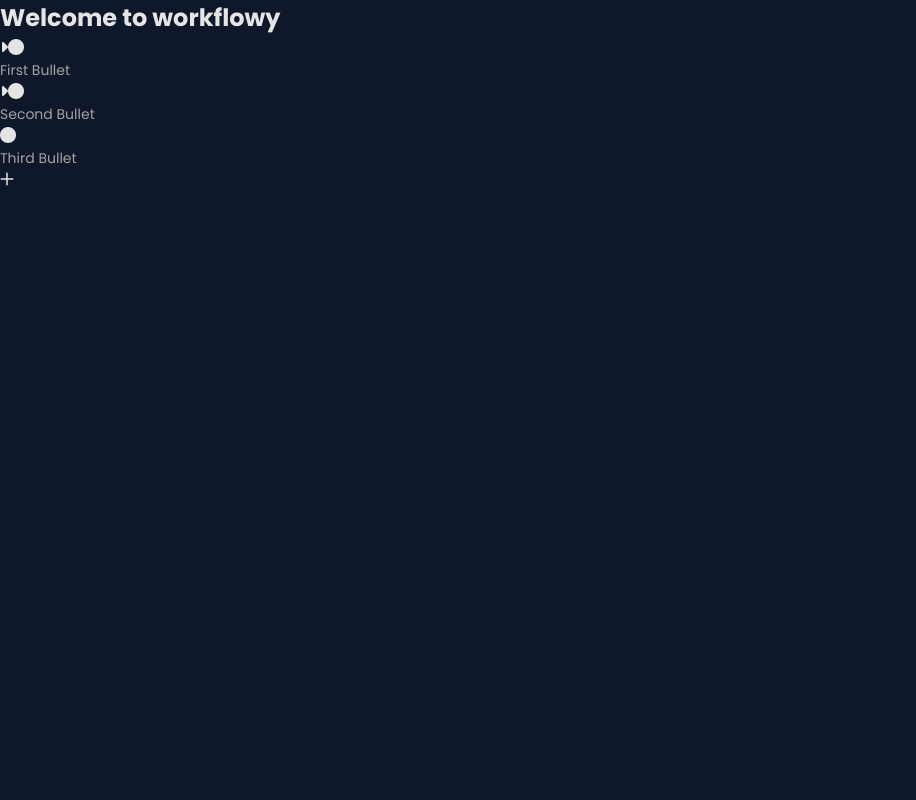
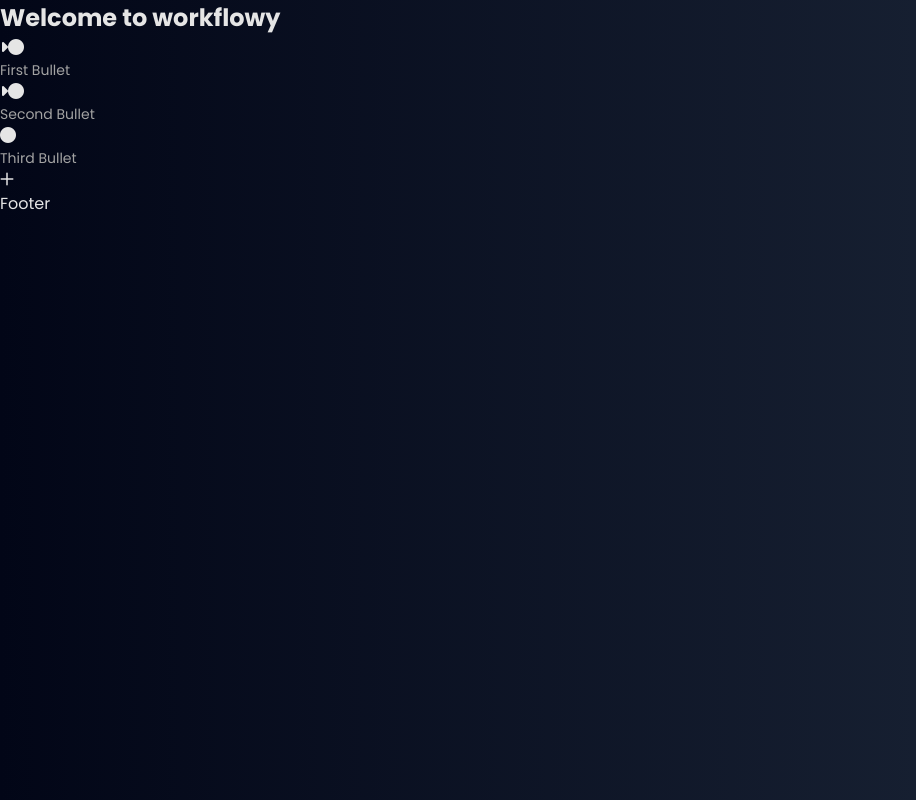
Before and after one commit to tamzid-hassan/workflowy-v1, a React (Vite) app: page / in a window 1280 px wide. Shown: the whole page, without its empty margins (0-916 px from the left). Built offline with nearby package versions, Linux system fonts and the light colour scheme.

Commit message:
Nested Element route render and absolute path in url done

```diff
--- a/package.json
+++ b/package.json
@@ -13,7 +13,8 @@
     "@reduxjs/toolkit": "^2.2.7",
     "react": "^18.3.1",
     "react-dom": "^18.3.1",
-    "react-redux": "^9.1.2"
+    "react-redux": "^9.1.2",
+    "react-router-dom": "^6.26.2"
   },
   "devDependencies": {
     "@eslint/js": "^9.9.0",
--- a/src/App.jsx
+++ b/src/App.jsx
@@ -1,5 +1,7 @@
 
-import BulletItems from "./BulletItems"
+import { Outlet } from "react-router-dom"
+import Footer from "./Footer/Footer"
+import Header from "./Header/Header"
 
 
 function App() {
@@ -8,8 +10,9 @@
   return (
     // border border-solid border-white
     <div className="h-screen w-full max-w-[85%] mx-auto flex flex-col items-center justify-start mt-40 ">
-      <h1 className="mb-10">Welcome to workflowy</h1>
-      <BulletItems />
+      <Header />
+      <Outlet />
+      <Footer />
     </div>
   )
 }
--- a/src/BulletItem.jsx
+++ b/src/BulletItem.jsx
@@ -2,6 +2,7 @@
 import AddBulletItem from "./AddBulletItem"
 import { useDispatch } from "react-redux"
 import { updateBullet } from "./features/bullet/bulletSlice"
+import { Link } from "react-router-dom"
 
 
 function BulletItem({ id, content, index, children }) {
@@ -30,17 +31,10 @@
         }
     }, [isEditing])
 
-    useEffect(() => {
-        setIsEditing(!isEditing)
-        if (isEditing) {
-            inputRef.current.focus()
-            inputRef.current.select()
-        }
-    }, [newBulletRef])
 
     return (
         <>
-            <div className={`flex justify-center gap-x-2 ${children?.length > 0 ? "" : "ml-4"}`}>
+            <div className={`flex w-full gap-x-2 ${children?.length > 0 ? "" : "ml-4"}`}>
                 {children?.length > 0 &&
                     <button
                         onClick={() => setShowChildrenItems(!showChildrenItems)}
@@ -49,11 +43,11 @@
                     </button>
                 }
 
-                <button className="text-sm rounded-full"><i className=" fa-solid fa-circle hover:text-slate-500"></i></button>
+                <Link to={`../${id}`} className="text-sm rounded-full"><i className=" fa-solid fa-circle hover:text-slate-500"></i></Link>
                 {isEditing ?
                     (<input
                         ref={inputRef}
-                        className="flex-grow border-b bg-slate-900 focus:outline-none focus:border-blue-500"
+                        className="flex-grow bg-transparent border-b focus:outline-none focus:border-blue-500"
                         value={inputValue}
                         autoFocus
                         onChange={(e) => setInputValue(e.target.value)}
--- a/src/BulletItems.jsx
+++ b/src/BulletItems.jsx
@@ -2,11 +2,12 @@
 import BulletItem from "./BulletItem"
 import AddBulletItem from "./AddBulletItem"
 
+
 function BulletItems() {
 
-    // Getting the bullet Items from Redux Store
-    const bulletItems = useSelector(state => state.bullets)
-    console.log("🚀 ~ BulletItems ~ bulletItems:", bulletItems)
+
+    const bulletItemsList = useSelector(state => state.bullets)
+
 
     // Recursively looping through each bullet items and passing them into <BulletItem/> component
     function renderItemsRecursively(items) {
@@ -29,7 +30,8 @@
     return (
         <>
             <div className="flex flex-col items-start w-full gap-1">
-                {bulletItems && renderItemsRecursively(bulletItems)}
+
+                {bulletItemsList && renderItemsRecursively(bulletItemsList)}
 
                 <AddBulletItem parentId={"root"} />
             </div>
--- /dev/null
+++ b/src/Footer/Footer.jsx
@@ -0,0 +1,9 @@
+import React from 'react'
+
+function Footer() {
+    return (
+        <div>Footer</div>
+    )
+}
+
+export default Footer
--- /dev/null
+++ b/src/Header/Header.jsx
@@ -0,0 +1,11 @@
+import React from 'react'
+
+function Header() {
+    return (
+        <>
+            <h1 className="mb-10">Welcome to workflowy</h1>
+        </>
+    )
+}
+
+export default Header
--- /dev/null
+++ b/src/SingleView.jsx
@@ -0,0 +1,64 @@
+import { useEffect, useState } from "react"
+import { useDispatch, useSelector } from "react-redux"
+import { useParams } from "react-router-dom"
+import { getBulletItem } from "./features/bullet/bulletSlice";
+import BulletItem from "./BulletItem";
+
+function SingleView() {
+
+    const dispatch = useDispatch()
+
+    // state for managing filtered bullet Item list
+    const [itemsList, setItemsList] = useState([]);
+
+
+    // Checking parrams of bullet Item Id
+    const { bulletItemId } = useParams()
+    console.log("🚀 ~ bulletItemId ~ Singleview:", bulletItemId)
+
+
+    useEffect(() => {
+
+        if (bulletItemId && bulletItemId.length > 0) {
+
+            // Getting the filtered Bullet Item from Redux Slice
+            const { payload } = dispatch(getBulletItem(bulletItemId))
+            // console.log(payload)
+
+            setItemsList(payload)
+        }
+
+    }, [bulletItemId, dispatch])
+
+    console.log(itemsList)
+
+
+    // Recursively looping through each bullet items and passing them into <BulletItem/> component
+    function renderItemsRecursively(items) {
+
+        return items.map((item, index) => (
+            <BulletItem
+                key={index}
+                id={item.id}
+                content={item.content}
+                index={index}
+            >
+                {/* If such Item has children then we will call the recursive function with its children items */}
+                {item.children && renderItemsRecursively(item.children)}
+
+            </BulletItem>
+        ))
+
+    }
+
+    return (
+        <div className="flex flex-col items-start w-full gap-1">
+
+            {itemsList && renderItemsRecursively(itemsList)}
+
+            {/* <AddBulletItem parentId={"root"} /> */}
+        </div>
+    )
+}
+
+export default SingleView
--- a/src/features/bullet/bulletSlice.js
+++ b/src/features/bullet/bulletSlice.js
@@ -142,10 +142,41 @@
             state.bullets = bulletItemsWithNewChild;
 
             localStorage.setItem("BulletItems", JSON.stringify(state.bullets))
+        },
+        getBulletItem: (state, action) => {
+
+            // Getting the Bullet Item ID from payload
+            const bulletItemId = action.payload
+            // console.log("🚀 ~ bulletItemId:", bulletItemId)
+
+            // Getting all the Items from state
+            const currentBulletItems = current(state.bullets)
+
+            // Maping through all the items to find the bullet Item
+            function findItem(items, id) {
+                for (let item of items) {
+                    if (item.id === id) {
+                        return item;
+                    }
+                    if (item.children) {
+                        const found = findItem(item.children, id);
+                        if (found) return found;
+                    }
+                }
+                return null;
+            };
+
+            // Calling the recursive function to go through all child elements as well
+            const bulletItemWithAllChildren = findItem(currentBulletItems, bulletItemId)
+            console.log("🚀 ~ bulletItemWithAllChildren:", bulletItemWithAllChildren)
+
+            // Returning result as Payload to SingleView Component
+            action.payload = [bulletItemWithAllChildren]
+
         }
     }
 })
 
-export const { addBullet, removeBullet, updateBullet } = bulletSlice.actions
+export const { addBullet, removeBullet, updateBullet, getBulletItem } = bulletSlice.actions
 
 export default bulletSlice.reducer
--- a/src/index.css
+++ b/src/index.css
@@ -10,7 +10,7 @@
 
 @layer base {
   body {
-    @apply bg-slate-900 text-neutral-200
+    @apply bg-gradient-to-r from-slate-950 to-slate-800 text-neutral-200
   }
 
   p {
--- a/src/main.jsx
+++ b/src/main.jsx
@@ -4,9 +4,37 @@
 import './index.css'
 import { Provider } from 'react-redux'
 import { store } from './app/store.js'
+import { createBrowserRouter, createRoutesFromElements, Route, RouterProvider } from 'react-router-dom'
+import BulletItems from "./BulletItems.jsx"
+import SingleView from './SingleView.jsx'
+
+// const router = createBrowserRouter([
+//   {
+//     path: "/",
+//     element: <App />,
+//     children: [
+//       {
+//         path: "",
+//         element: <BulletItems />
+//       }
+//     ]
+//   }
+// ])
+
+const router = createBrowserRouter(
+
+  createRoutesFromElements(
+    <Route path='/' element={<App />}>
+      <Route path='' element={<BulletItems />} />
+      <Route path='/:bulletItemId' element={<SingleView />} />
+    </Route>
+  )
+
+)
 
 createRoot(document.getElementById('root')).render(
   <Provider store={store}>
-    <App />
+    {/* <App /> */}
+    <RouterProvider router={router} />
   </Provider>,
 )
```
Also changed, not shown: 1 other file (tests, documents, lock files or other folders).
